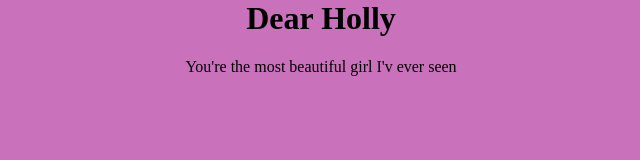
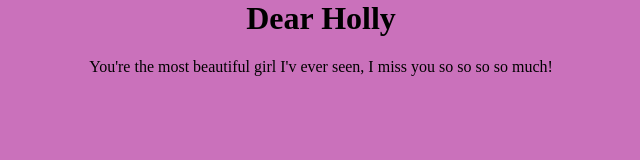
Before and after one commit to jordan-kruzich/Hollybug, a plain HTML site: page index.html in a window 1280 px wide. Shown: the whole page, without its empty margins (319-959 px from the left). Drawn offline with Linux system fonts and the light colour scheme.

Commit message:
Update index.html

```diff
--- a/index.html
+++ b/index.html
@@ -7,6 +7,6 @@
     </head>
     <body>
         <h1>Dear Holly</h1>
-        <p>You're the most beautiful girl I'v ever seen</p>
+        <p>You're the most beautiful girl I'v ever seen, I miss you so so so so much!</p>
     </body>
 </html>
```
